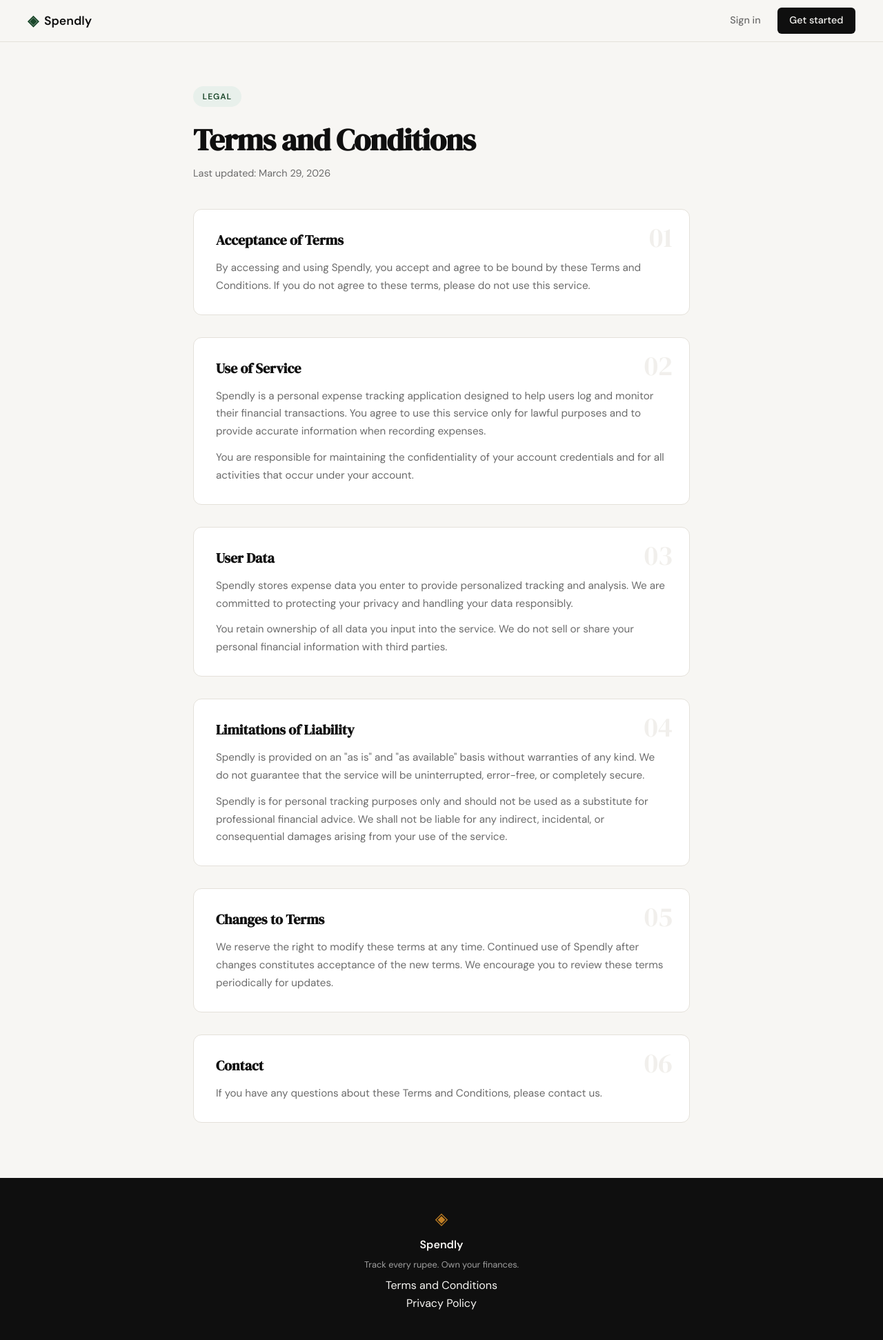
After one commit to UditPanjiyar/Expense-Tracker, a Flask app: page /terms in a window 1280 px wide. The commit adds this page. Shown: the whole page at 69% size. Run offline with Flask 3, Linux system fonts and the light colour scheme.

Commit message:
Added terms and condition page

```diff
--- a/app.py
+++ b/app.py
@@ -20,6 +20,11 @@ def register():
 @app.route("/login")
 def login():
     return render_template("login.html")
+
+
+@app.route("/terms")
+def terms():
+    return render_template("terms.html")
 
 
 # ------------------------------------------------------------------ #
--- a/static/css/style.css
+++ b/static/css/style.css
@@ -528,3 +528,89 @@ a { color: inherit; text-decoration: none; }
     .nav-links a:not(.nav-cta) { display: none; }
     .hero { padding: 3rem 1rem 2rem; }
 }
+
+/* ------------------------------------------------------------------ */
+/* Terms & Privacy Pages                                               */
+/* ------------------------------------------------------------------ */
+
+.terms-section {
+    padding: 4rem 2rem 5rem;
+    min-height: calc(100vh - 60px - 100px);
+}
+
+.terms-container {
+    max-width: 720px;
+    margin: 0 auto;
+}
+
+.terms-badge {
+    display: inline-block;
+    background: var(--accent-light);
+    color: var(--accent);
+    font-size: 0.75rem;
+    font-weight: 600;
+    letter-spacing: 0.08em;
+    text-transform: uppercase;
+    padding: 0.35rem 0.85rem;
+    border-radius: 999px;
+    margin-bottom: 1.5rem;
+}
+
+.terms-container h1 {
+    font-family: var(--font-display);
+    font-size: clamp(2rem, 4vw, 2.75rem);
+    line-height: 1.1;
+    letter-spacing: -0.02em;
+    color: var(--ink);
+    margin-bottom: 0.75rem;
+}
+
+.terms-updated {
+    font-size: 0.9rem;
+    color: var(--ink-muted);
+    margin-bottom: 2.5rem;
+}
+
+.terms-content {
+    display: flex;
+    flex-direction: column;
+    gap: 2rem;
+}
+
+.terms-block {
+    background: var(--paper-card);
+    border: 1px solid var(--border);
+    border-radius: var(--radius-md);
+    padding: 1.75rem 2rem;
+    position: relative;
+}
+
+.terms-number {
+    position: absolute;
+    top: 1.25rem;
+    right: 1.5rem;
+    font-family: var(--font-display);
+    font-size: 2.5rem;
+    color: var(--border);
+    line-height: 1;
+    opacity: 0.5;
+}
+
+.terms-block h2 {
+    font-family: var(--font-display);
+    font-size: 1.25rem;
+    color: var(--ink);
+    margin-bottom: 0.75rem;
+    padding-right: 3rem;
+}
+
+.terms-block p {
+    font-size: 0.95rem;
+    color: var(--ink-muted);
+    line-height: 1.7;
+    margin-bottom: 0.75rem;
+}
+
+.terms-block p:last-child {
+    margin-bottom: 0;
+}
--- a/templates/base.html
+++ b/templates/base.html
@@ -35,7 +35,7 @@
             <span class="footer-name">Spendly</span>
             <p class="footer-copy">Track every rupee. Own your finances.</p>
             <div class="footer-links">
-                <a href="#">Terms and Conditions</a><br>
+                <a href="{{ url_for('terms') }}">Terms and Conditions</a><br>
                 <a href="#">Privacy Policy</a>
             </div>
         </div>
--- /dev/null
+++ b/templates/terms.html
@@ -0,0 +1,54 @@
+{% extends "base.html" %}
+
+{% block title %}Terms and Conditions — Spendly{% endblock %}
+
+{% block content %}
+<section class="terms-section">
+    <div class="terms-container">
+        <div class="terms-badge">Legal</div>
+        <h1>Terms and Conditions</h1>
+        <p class="terms-updated">Last updated: March 29, 2026</p>
+
+        <div class="terms-content">
+            <section class="terms-block">
+                <div class="terms-number">01</div>
+                <h2>Acceptance of Terms</h2>
+                <p>By accessing and using Spendly, you accept and agree to be bound by these Terms and Conditions. If you do not agree to these terms, please do not use this service.</p>
+            </section>
+
+            <section class="terms-block">
+                <div class="terms-number">02</div>
+                <h2>Use of Service</h2>
+                <p>Spendly is a personal expense tracking application designed to help users log and monitor their financial transactions. You agree to use this service only for lawful purposes and to provide accurate information when recording expenses.</p>
+                <p>You are responsible for maintaining the confidentiality of your account credentials and for all activities that occur under your account.</p>
+            </section>
+
+            <section class="terms-block">
+                <div class="terms-number">03</div>
+                <h2>User Data</h2>
+                <p>Spendly stores expense data you enter to provide personalized tracking and analysis. We are committed to protecting your privacy and handling your data responsibly.</p>
+                <p>You retain ownership of all data you input into the service. We do not sell or share your personal financial information with third parties.</p>
+            </section>
+
+            <section class="terms-block">
+                <div class="terms-number">04</div>
+                <h2>Limitations of Liability</h2>
+                <p>Spendly is provided on an "as is" and "as available" basis without warranties of any kind. We do not guarantee that the service will be uninterrupted, error-free, or completely secure.</p>
+                <p>Spendly is for personal tracking purposes only and should not be used as a substitute for professional financial advice. We shall not be liable for any indirect, incidental, or consequential damages arising from your use of the service.</p>
+            </section>
+
+            <section class="terms-block">
+                <div class="terms-number">05</div>
+                <h2>Changes to Terms</h2>
+                <p>We reserve the right to modify these terms at any time. Continued use of Spendly after changes constitutes acceptance of the new terms. We encourage you to review these terms periodically for updates.</p>
+            </section>
+
+            <section class="terms-block">
+                <div class="terms-number">06</div>
+                <h2>Contact</h2>
+                <p>If you have any questions about these Terms and Conditions, please contact us.</p>
+            </section>
+        </div>
+    </div>
+</section>
+{% endblock %}
```
